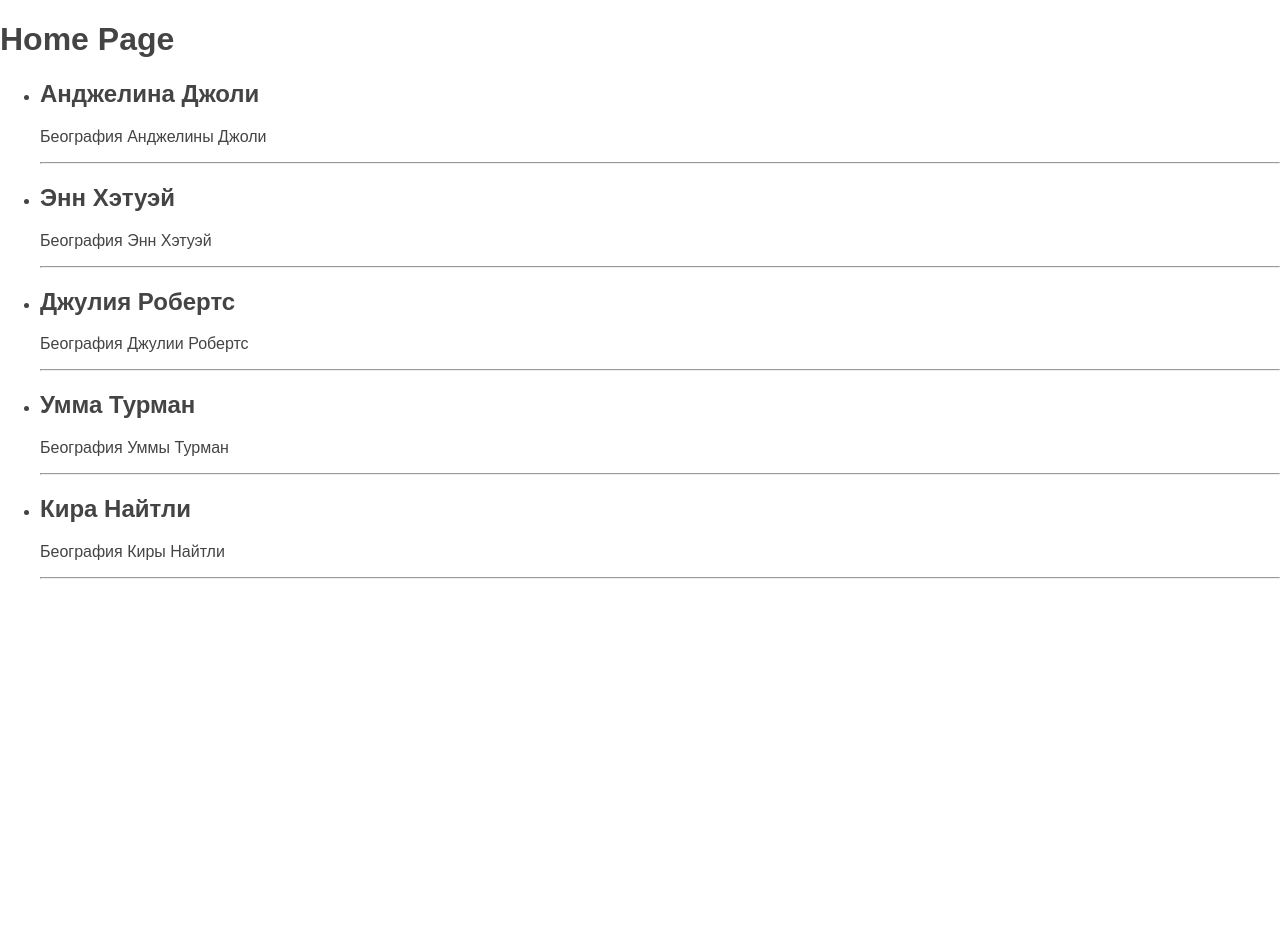
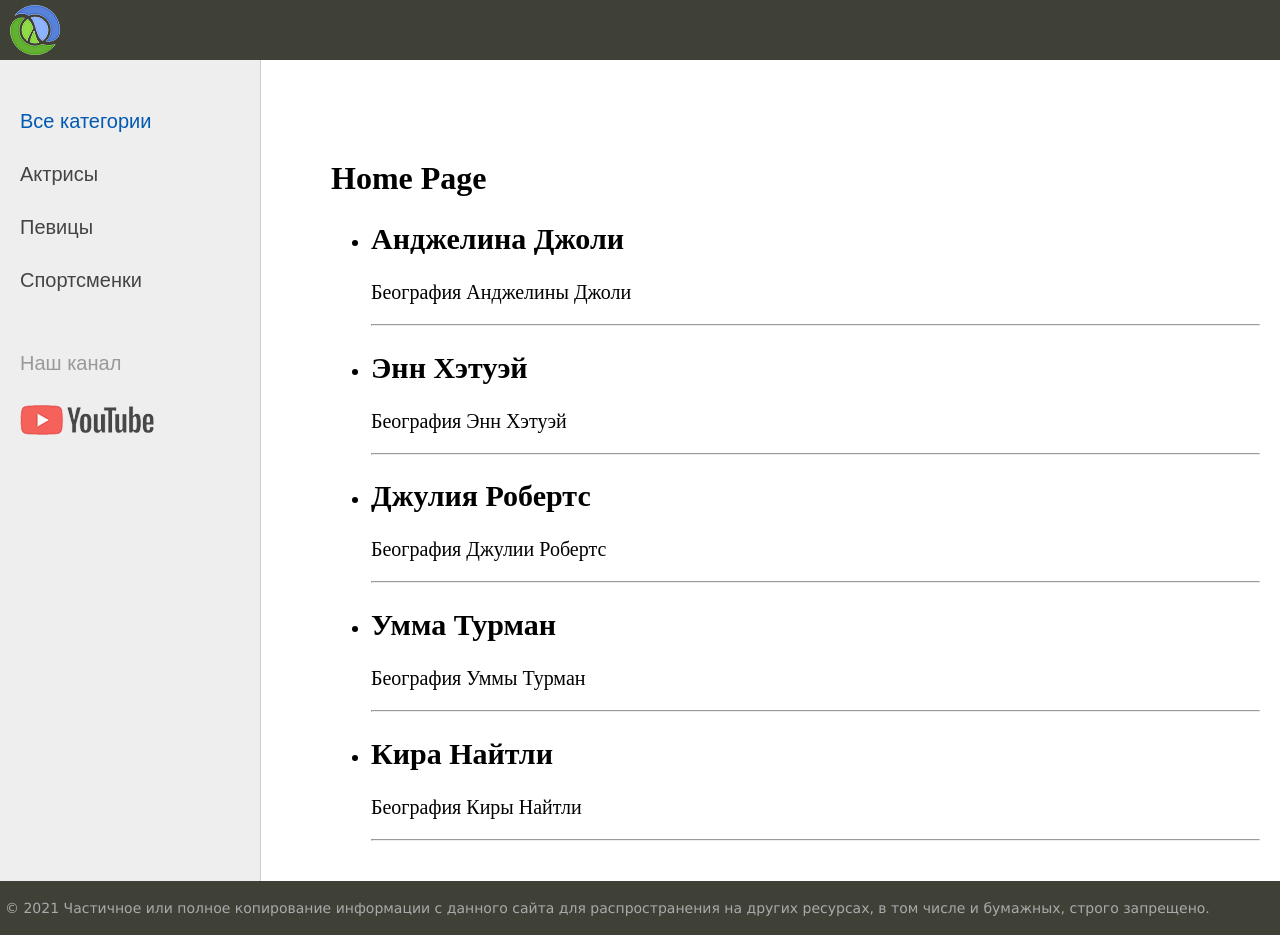
Before and after one commit to dzhambullatt/new_kurs, a Django app: page / in a window 1280 px wide. Before the commit the page ends 579 px from the top, so only its background shows below. Run offline with Django 4.2, Linux system fonts and the light colour scheme; data comes from the database, SQL or seed files in the repository.

Commit message:
worked in templates

```diff
--- a/coolsite/women/templates/women/base.html
+++ b/coolsite/women/templates/women/base.html
@@ -1,15 +1,69 @@
 {% load static %}
 <!DOCTYPE html>
-<html lang="en">
+<html>
 <head>
-    <meta charset="UTF-8">
-    <title>{{ title }}</title>
-    <link type="text/css" href="{% static 'women/css/styles.css' %}" rel="stylesheet" />
+	<title>{{title}}</title>
+	<link type="text/css" href="{% static 'women/css/styles.css' %}" rel="stylesheet" />
+	<meta http-equiv="Content-Type" content="text/html; charset=utf-8">
+	<link rel="shortcut icon" href="{% static 'women/images/main.ico' %}" type="image/x-icon"/>
+	<meta name="viewport" content="width=device-width, initial-scale=1.0">
 </head>
 <body>
-{% block content %}
+<table class="table-page" border=0 cellpadding="0" cellspacing="0">
+<tr><td valign=top>
+{% block mainmenu %}
+		<div class="header">
+			<ul id="mainmenu" class="mainmenu">
+			<li class="logo"><a href="#"><div class="logo"></div></a></li>
+{% for m in menu %}
+	{% if not forloop.last %}
+			<li><a href="#">{{m.title}}</a></li>
+	{% else %}
+			<li class="last"><a href="#">{{m.title}}</a></li>
+	{% endif %}
+{% endfor %}
+			</ul>
+			<div class="clear"></div>
+		</div>
+{% endblock mainmenu %}
 
 
+<table class="table-content" border=0 cellpadding="0" cellspacing="0">
+<tr>
+<!-- Sidebar слева -->
+	<td valign="top" class="left-chapters">
+	<ul id="leftchapters">
+		<li class="selected">Все категории</li>
+		<li><a href="#">Актрисы</a></li>
+		<li><a href="#">Певицы</a></li>
+		<li><a href="#">Спортсменки</a></li>
+		<li class="share">
+		<p>Наш канал</p>
+		<a class="share-yt" href="https://www.youtube.com/channel/UClJzWfGWuGJL2t-3dYKcHTA/playlists" target="_blank" rel="nofollow"></a>
+		</li>
+	</ul>
+</td>
+<!-- Конец Sidebar'а -->
+<td valign="top" class="content">
+	<!-- Хлебные крошки -->
+	{% block breadcrumbs %}
+	{% endblock %}
+
+<!-- Блок контента -->
+	<div class="content-text">
+{% block content %}
 {% endblock %}
+	</div>
+<!-- Конец блока контента -->
+
+</td></tr></table>
+</td></tr>
+<!-- Footer -->
+<tr><td valign=top>
+	<div id="footer">
+		<p>&copy; 2021 Частичное или полное копирование информации с данного сайта для распространения на других ресурсах, в том числе и бумажных, строго запрещено.</p>
+	</div>
+</td></tr></table>
+<!-- Конец footer'а и страницы -->
 </body>
 </html>
```
